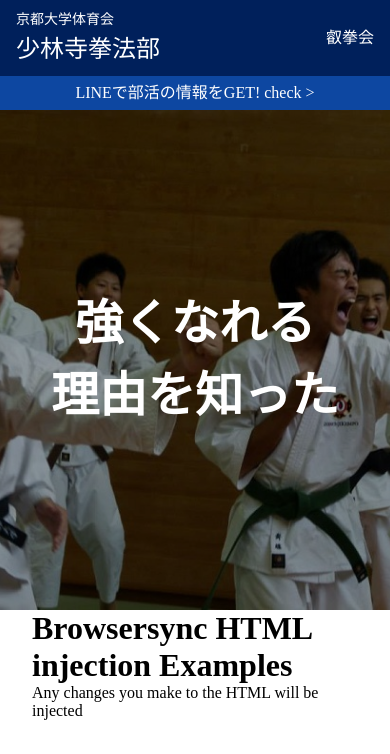
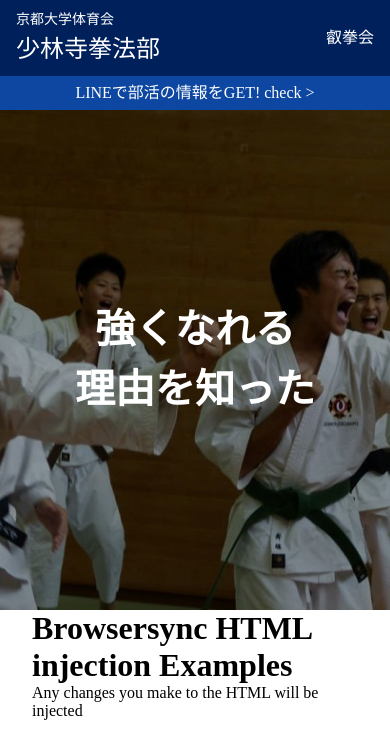
Before and after one commit to KushibikiMashu/ku-shorinji, a website: page public/index.html in a window 390 px wide. Drawn offline with Linux system fonts and the light colour scheme.

Commit message:
微調整

```diff
--- a/public/assets/css/main.css
+++ b/public/assets/css/main.css
@@ -28,7 +28,7 @@
 .hero__phrase {
     width: 100%;
 
-    font-size: 4rem;
+    font-size: 3.5rem;
     color: #FFF;
     line-height: 1.5;
 
@@ -37,12 +37,19 @@
     -ms-transform: translate(0,-50%);
     -webkit-transform: translate(0,-50%);
     transform: translate(0,-50%);
+}
 
+.hero__phrase--line {
+    display: none;
 }
 
 /* スマホ対応 */
 @media screen and (max-width: 768px) {
     .hero__phrase {
-        font-size: 3rem;
+        font-size: 2.5rem;
+    }
+
+    .hero__phrase--line {
+        display: inline;
     }
 }
--- a/public/index.html
+++ b/public/index.html
@@ -41,7 +41,7 @@
 <!-- メイン画像 -->
 <div class="hero">
     <div class="hero__image"></div>
-    <h2 class="hero__phrase">強くなれる<br />理由を知った</h2>
+    <h2 class="hero__phrase">強くなれる<br class="hero__phrase--line" />理由を知った</h2>
 </div>
 
 <div class="container">
```
